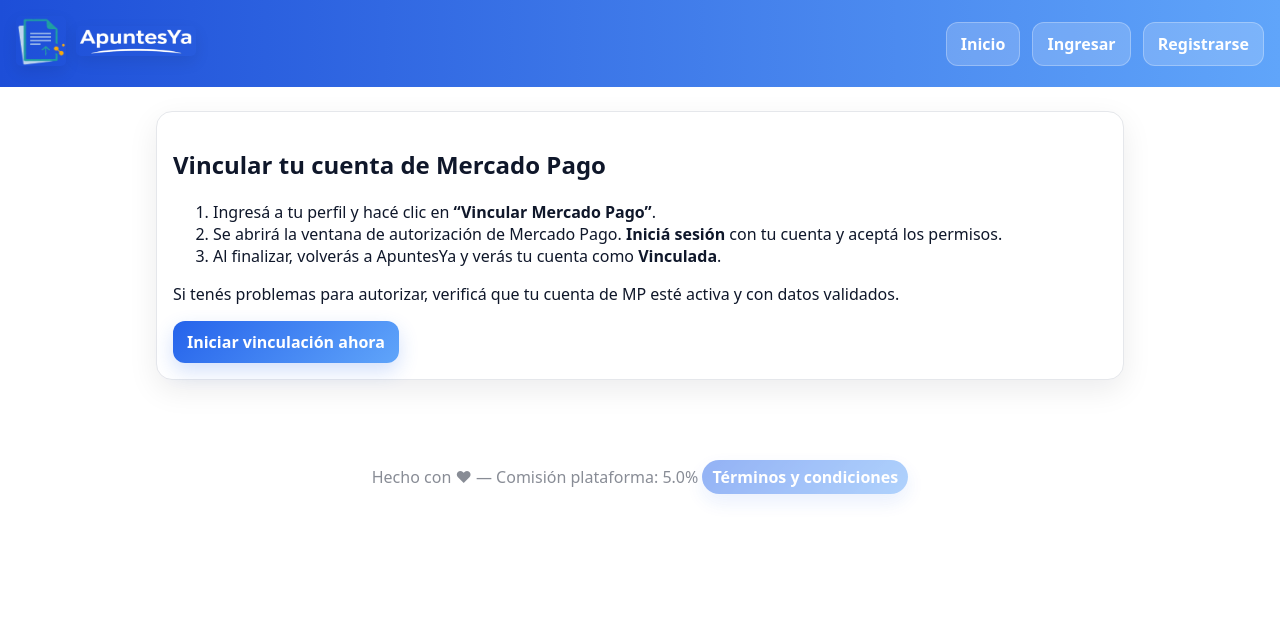
After one commit to francozapata/APUNTESYA, a Flask app: page /help/mercadopago in a window 1280 px wide. The commit adds this page. Shown: the top 620 px of the page. Run offline with Flask 3, Linux system fonts and the light colour scheme.

Commit message:
feat(help): leyenda de comisiones en upload y guía para vincular Mercado Pago - Agrega bloque informativo en templates/upload.html - Crea help/mp_linking.html y rutas /help/mercadopago y /connect/mercadopago - Imports necesarios en app.py

```diff
--- a/apuntesya2/app.py
+++ b/apuntesya2/app.py
@@ -1,3 +1,5 @@
+from flask import redirect
+from flask import render_template
 from flask import request, redirect, url_for, flash
 import os
 import secrets
@@ -907,3 +909,18 @@ def change_password():
 
     flash("¡Contraseña actualizada correctamente!", "success")
     return redirect(url_for("profile"))
+
+
+@app.route("/help/mercadopago")
+def help_mp():
+    return render_template("help/mp_linking.html")
+
+
+@app.route("/connect/mercadopago")
+@login_required
+def oauth_start():
+    try:
+        from .mp import oauth_authorize_url
+    except Exception:
+        from mp import oauth_authorize_url
+    return redirect(oauth_authorize_url())
--- /dev/null
+++ b/apuntesya2/templates/help/mp_linking.html
@@ -0,0 +1,17 @@
+{% extends "base.html" %}
+{% block content %}
+<div class="card">
+  <h2>Vincular tu cuenta de Mercado Pago</h2>
+  <ol class="list-decimal pl-6 space-y-2">
+    <li>Ingresá a tu perfil y hacé clic en <strong>“Vincular Mercado Pago”</strong>.</li>
+    <li>Se abrirá la ventana de autorización de Mercado Pago. <strong>Iniciá sesión</strong> con tu cuenta y aceptá los permisos.</li>
+    <li>Al finalizar, volverás a ApuntesYa y verás tu cuenta como <strong>Vinculada</strong>.</li>
+  </ol>
+  <p class="mt-3 text-sm">
+    Si tenés problemas para autorizar, verificá que tu cuenta de MP esté activa y con datos validados.
+  </p>
+  <div class="mt-3">
+    <a class="btn" href="{{ url_for('oauth_start') }}">Iniciar vinculación ahora</a>
+  </div>
+</div>
+{% endblock %}
```
Also changed, not shown: apuntesya2/templates/upload.html (+15 -0 lines).
